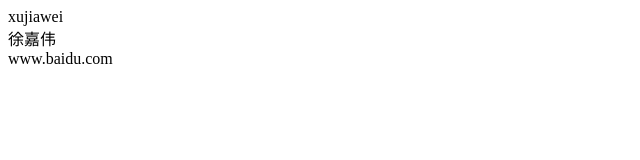
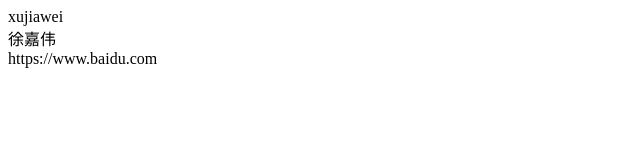
Before and after one commit to XJWsilvio/XJWsilvio.github.io, a plain HTML site: page index.html in a window 1280 px wide. Shown: the full height of the page, 0-640 px from the left. Drawn offline with Linux system fonts and the light colour scheme.

Commit message:
Update index.html

```diff
--- a/index.html
+++ b/index.html
@@ -1,5 +1,5 @@
 <html>
   <div>xujiawei</div>
 <div>徐嘉伟</div>
-  <a>www.baidu.com</a>
+  <a>https://www.baidu.com</a>
 </html>
```
